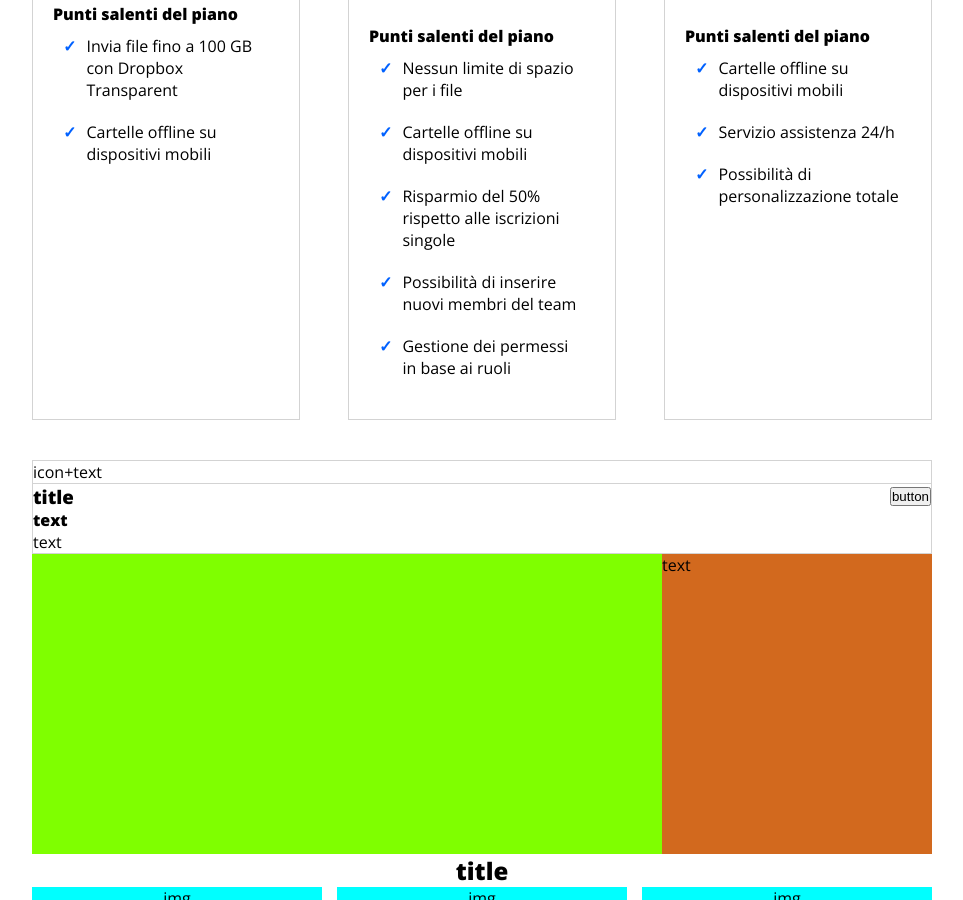
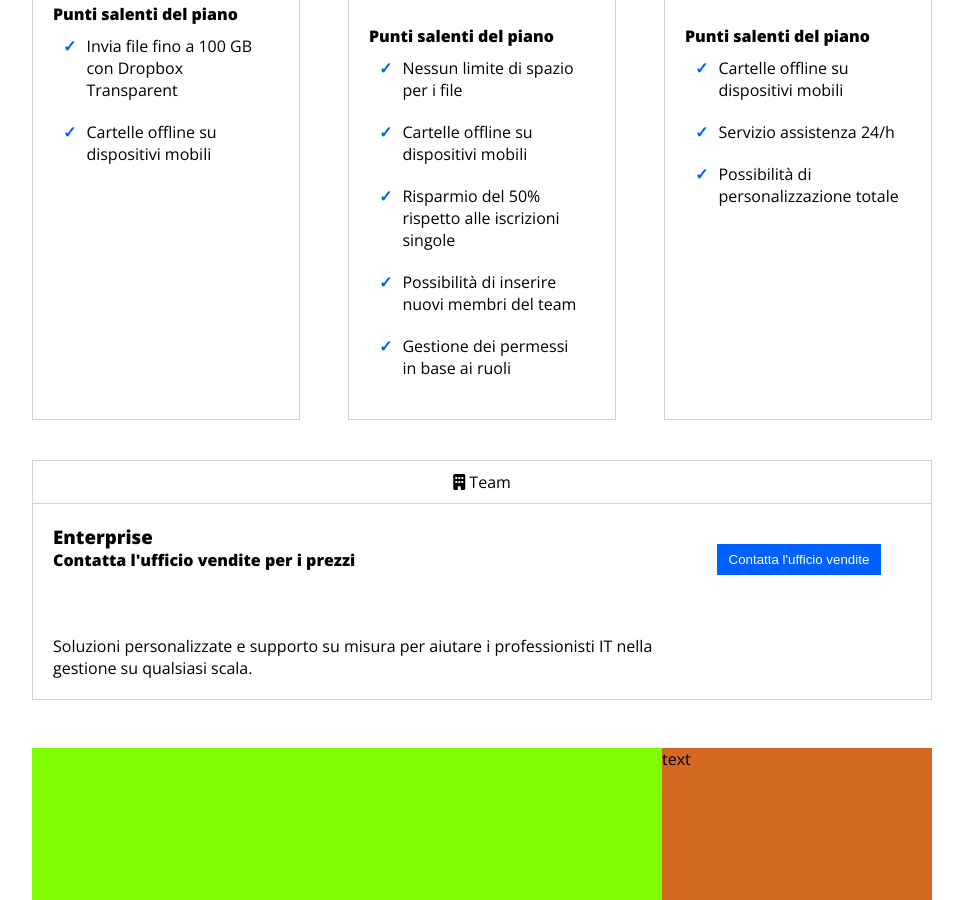
Before and after one commit to EnricoDG97/htmlcss-dropbox, a plain HTML site: page index.html in a window 1280 px wide. Shown: the part 1656-2556 px from the top of the page, without its empty margins (158-1121 px from the left). Drawn offline with nearby package versions, Linux system fonts and the light colour scheme.

Commit message:
style: added second section style details

```diff
--- a/css/style.css
+++ b/css/style.css
@@ -92,7 +92,7 @@ header {
 
 #header-inner #header-text {
     font-size: 0.8em;
-    width: 30%;
+    min-width: 30%;
 }
 
 #header-text > *:not(.icon){
@@ -101,8 +101,9 @@ header {
 
 #header-inner #header-image {
     margin-bottom: -100px;
-    width: 70%;
+    min-width: 70%;
 }
+
 #header-inner #header-image img {
     width: 100%;
     margin-top: -80px;
@@ -235,26 +236,33 @@ header {
 /* SECOND SECTION */
 
 #second-section-container {
-    /* test */
     border: solid 1px lightgray;
-
-
-
+    margin-bottom: 3em;
 }
 
 #second-section-header {
-    /* test */
+    text-align: center;
+    padding: 10px;
     border-bottom: 1px solid lightgray;
 }
 
 #second-section-inner {
     display: flex;
+    padding: 20px;
     justify-content: space-between;
 }
 
 #enterprise-presentation {
-    /* test */
     flex-grow: 1;
+}
+
+#enterprise-presentation p {
+    padding-top: 4em;
+}
+
+#contact-enterprise {
+    padding: 20px;
+    min-width: 25%;
 }
 
 /* THIRD SECTION START HERE */
--- a/index.html
+++ b/index.html
@@ -145,8 +145,8 @@
                     <!-- THIRD PLAN HERE -->
                     <div class="plan" id="third-plan">
                         <div class="plan-header">
-                            <i class="fa-solid fa-users"></i>
-                            Team
+                            <i class="fa-solid fa-building"></i>
+                            Enterprise
                         </div>
                         <div class="plan-main">
                             <h3>Enterprise</h3>
@@ -181,15 +181,18 @@
             </div>
             <!-- SECOND SECTION START HERE -->
             <div class="centered" id="second-section-container">
-                <div id="second-section-header">icon+text</div>
+                <div id="second-section-header">
+                    <i class="fa-solid fa-building"></i>
+                    Team
+                </div>
                 <div id="second-section-inner">
                     <div id="enterprise-presentation">
-                        <h3>title</h3>
-                        <strong>text</strong>
-                        <p>text</p>
+                        <h3>Enterprise</h3>
+                        <strong>Contatta l'ufficio vendite per i prezzi</strong>
+                        <p>Soluzioni personalizzate e supporto su misura per aiutare i professionisti IT nella gestione su qualsiasi scala.</p>
                     </div>
                     <div id="contact-enterprise">
-                        <button>button</button>
+                        <button class="blue-button">Contatta l'ufficio vendite</button>
                     </div>
                 </div>
             </div>
```
